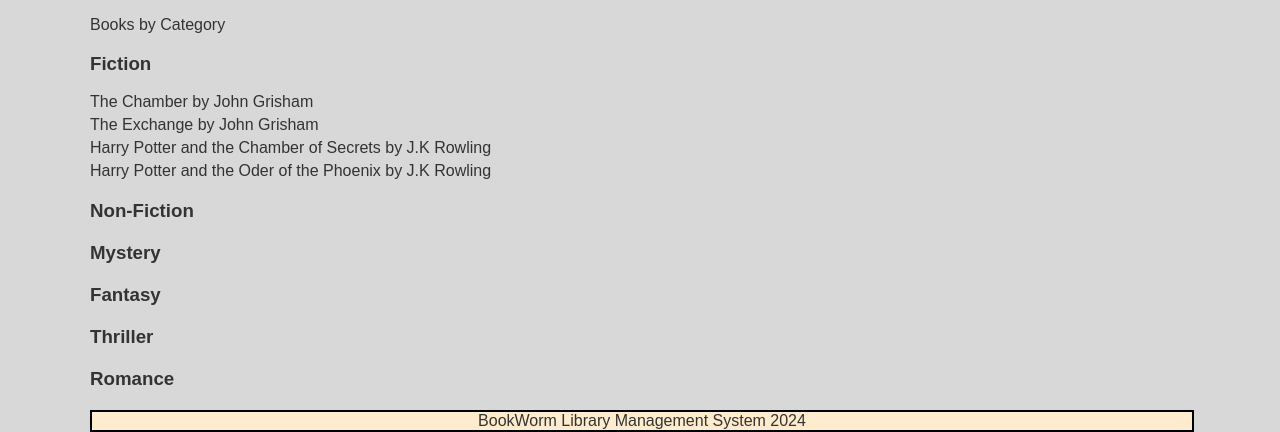
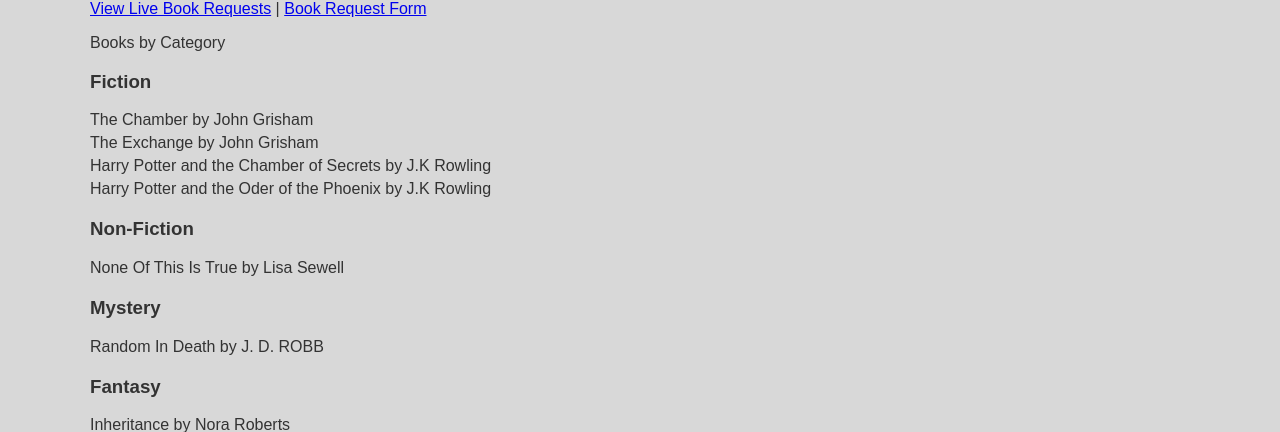
Before and after one commit to Craftyawesome/Bookworm-Library-Management, a Django app: page / in a window 1280 px wide. Shown: the part 172-604 px from the top of the page. Run offline with Django 5.2, Linux system fonts and the light colour scheme; data comes from the database, SQL or seed files in the repository; parts of the project's set-up code (start-up, migrations or seed data) failed here and were passed over.

Commit message:
updates
new updates

```diff
--- a/libraryApp/models.py
+++ b/libraryApp/models.py
@@ -23,3 +23,9 @@
 
     def __str__(self):
         return self.title
+
+class Book_Request(models.Model):
+    username    = models.CharField(max_length=70)
+    email       = models.CharField(max_length=70)
+    book_title  = models.CharField(max_length=70)
+    book_author = models.CharField(max_length=70)
--- a/libraryApp/templates/home.html
+++ b/libraryApp/templates/home.html
@@ -32,11 +32,13 @@
 
 <body>
     {% block content %}
-
+    <a href="genre_view">View Live Book Requests</a>
+    <a>|</a>
+    <a href="#">Book Request Form</a>
     <p>Books by Category </p>
 
     {% for genre, books in grouped_books.items %}
-        <div class="genre-row">
+        <div class="genre-row" id="{{ genre_id }}">
             <h3 class="genre-name">{{ genre }}</h3>
             <ul class="book-list">
                 {% for book in books %}
@@ -47,6 +49,8 @@
 
 
     {% endfor %}
+
+
     {% endblock %}
 </body>
 
--- a/libraryApp/urls.py
+++ b/libraryApp/urls.py
@@ -1,9 +1,12 @@
 from django.urls import path
-from .views import home, book_list
+from .views import home, book_list, genre_view, getBook_Request
 from django.contrib.auth import views as auth_views
+from . import views
 
 urlpatterns = [
     path('', home, name='home'),
     path('book_list/', book_list, name='book_list'),
     path("logout/", auth_views.LogoutView.as_view()),
+    path('genre_view/',genre_view, name='genre_view'),
+    path('getBook_Request',views.getBook_Request, name='getBook_Request'),
 ]
--- a/libraryApp/views.py
+++ b/libraryApp/views.py
@@ -1,5 +1,6 @@
 from django.shortcuts import render
-from .models import Book
+from .models import Book, Book_Request
+from django.http import JsonResponse
 # Create your views here.
 
 # HomeScreenView
@@ -29,3 +30,12 @@
         books = Book.objects.all()
 
     return render(request, 'book_list.html', {'books': books, 'query': query})
+
+def genre_view(request):
+
+        return render(request, 'genre_view.html')
+
+def getBook_Request(request):
+    requests = Book_Request.objects.all()
+
+    return JsonResponse({"requests":list(requests.values())})
```
Also changed, not shown: libraryApp/admin.py (+8 -2 lines), libraryApp/templates/book_request_view.html (added, +34 -0 lines), libraryApp/templates/genre_view.html (added, +47 -0 lines), db.sqlite3, libraryApp/migrations/0004_merge_0002_delete_user_0003_alter_book_genre.py (added), libraryApp/migrations/0005_book_request.py (added).
